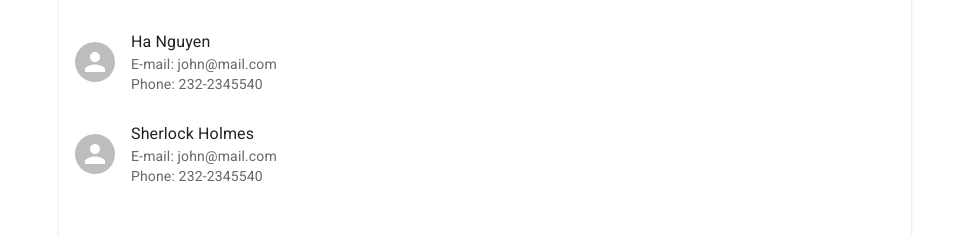
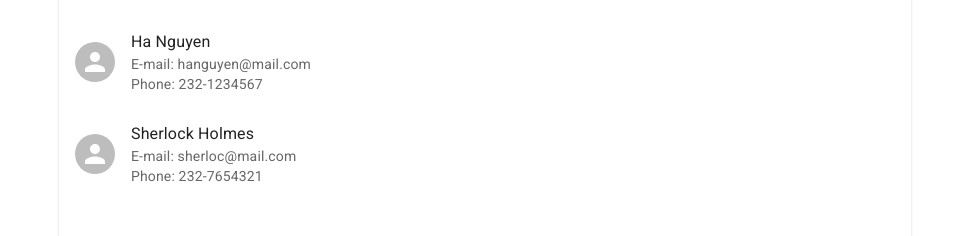
Before and after one commit to thanh-ha-nguyen/front-end-programming-rpl-demo, a React (Vite) app: page / in a window 1280 px wide. Both pictures are taken after a click on the button "CUSTOMERS". Shown: the part 225-461 px from the top of the page, without its empty margins (155-1124 px from the left). Built offline with nearby package versions, Linux system fonts and the light colour scheme.

Commit message:
Implement search behavior.

```diff
--- a/src/pages/customers.tsx
+++ b/src/pages/customers.tsx
@@ -28,8 +28,8 @@ const initialCustomers = [
     streetaddress: "5th Street",
     postcode: "23110",
     city: "Flintsone",
-    email: "john@mail.com",
-    phone: "232-2345540",
+    email: "hanguyen@mail.com",
+    phone: "232-1234567",
   },
   {
     id: 1089,
@@ -38,15 +38,16 @@ const initialCustomers = [
     streetaddress: "5th Street",
     postcode: "23110",
     city: "Flintsone",
-    email: "john@mail.com",
-    phone: "232-2345540",
+    email: "sherloc@mail.com",
+    phone: "232-7654321",
   },
 ];
 
 function CustomersPage() {
   const [, startTransition] = useTransition();
-  const [search, setSearch] = useState("");
   const [customers, setCustomers] = useState(initialCustomers);
+  const [filteredCustomers, setFilteredCustomers] = useState(customers);
+
   const onSort = useCallback(() => {
     startTransition(() =>
       setCustomers((customers) =>
@@ -57,7 +58,31 @@ function CustomersPage() {
         })
       )
     );
-  }, [setCustomers]);
+  }, []);
+
+  const onSearchChange = useCallback(
+    (search: string) => {
+      startTransition(() =>
+        setFilteredCustomers(
+          search.trim().length === 0
+            ? initialCustomers
+            : customers.filter((customer) =>
+                search
+                  .split(/\s+/)
+                  .filter(searchTerm => searchTerm.length > 0)
+                  .some(
+                    (searchTerm) =>
+                      customer.firstname?.toLowerCase().startsWith(searchTerm) ||
+                      customer.lastname?.toLowerCase().startsWith(searchTerm) ||
+                      customer.email?.toLowerCase().includes(searchTerm) ||
+                      customer.phone?.toLowerCase().includes(searchTerm)
+                  )
+              )
+        )
+      );
+    },
+    [customers]
+  );
 
   return (
     <Box
@@ -68,8 +93,8 @@ function CustomersPage() {
         flexDirection: "column",
       }}
     >
-      <Toolbar search={search} onSearchChange={setSearch} onSort={onSort} />
-      <CustomersList customers={customers} />
+      <Toolbar onSearchChange={onSearchChange} onSort={onSort} />
+      <CustomersList customers={filteredCustomers} />
       <Fab
         color="primary"
         sx={{
@@ -88,18 +113,15 @@ function CustomersPage() {
 export default CustomersPage;
 
 interface ToolbarProps {
-  search: string;
   onSearchChange: (search: string) => unknown;
   onSort: () => unknown;
 }
 
-const Toolbar: React.FC<ToolbarProps> = ({
-  search,
-  onSearchChange,
-  onSort,
-}) => {
+const Toolbar: React.FC<ToolbarProps> = ({ onSearchChange, onSort }) => {
+  const [search, setSearch] = useState("");
   const onChange = useCallback(
     (e: React.ChangeEvent<HTMLInputElement>) => {
+      setSearch(e.target.value);
       onSearchChange(e.target.value);
     },
     [onSearchChange]
@@ -119,6 +141,7 @@ const Toolbar: React.FC<ToolbarProps> = ({
       }}
     >
       <OutlinedInput
+        autoComplete="off"
         endAdornment={
           <InputAdornment position="end">
             <SearchIcon />
```
